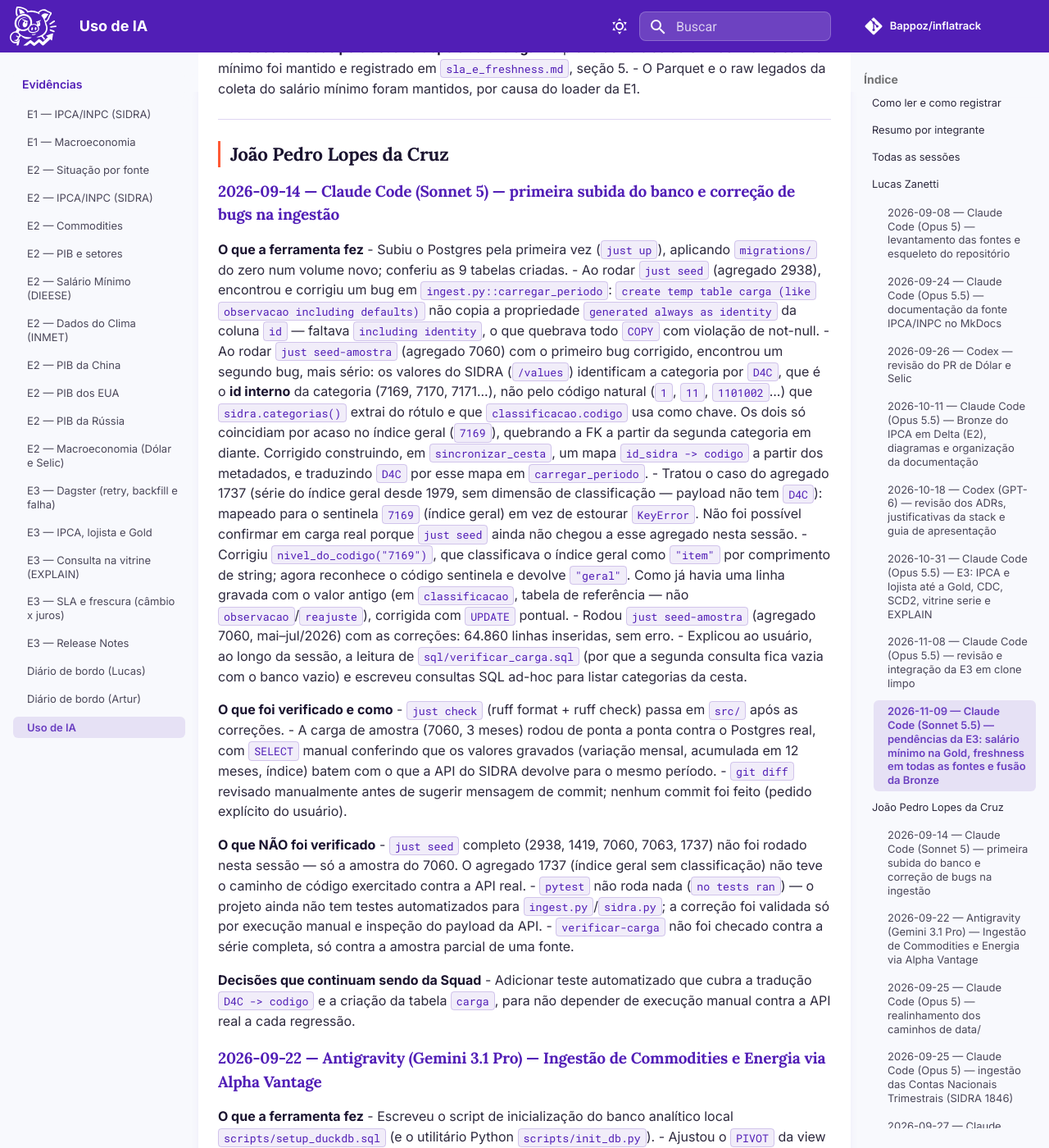
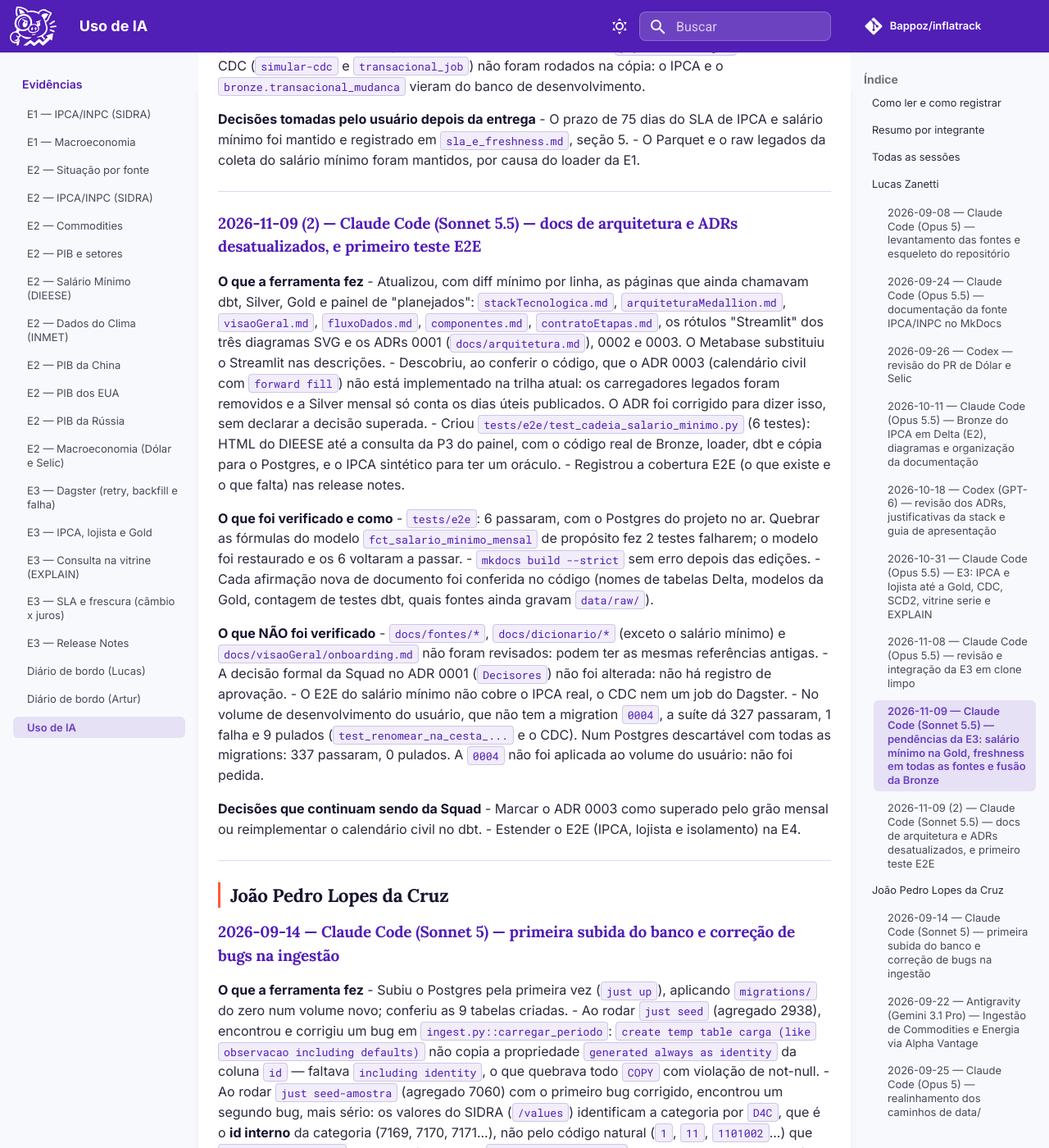
Before and after one commit to Bappoz/inflatrack, an MkDocs documentation site: the page built from docs/evidencias/uso_ia.md, in a window 1280 px wide and 1400 px high, scrolled down 10681 px. Shown: the whole window at 82% size. Built offline with MkDocs 1.6.1 and Material for MkDocs 9.7.7, drawn with Linux system fonts in a browser that asks for light colours; comment, search, counter and statistics services are not loaded; some of the changed text lies outside the part shown.

Commit message:
docs(e3): record E2E coverage and the doc update

```diff
--- a/AI-USAGE.md
+++ b/AI-USAGE.md
@@ -70,6 +70,7 @@ Exigido pela [Política de Uso de IA](https://unb-bd2.github.io/PlanoEnsino/) da
 | 2026-11-02 (Fase 4) | Artur Fernandes Galdino | Antigravity (Gemini 3.8 Flash) | Limpeza de Legados, Unificação no Dagster e Diário de Bordo (E3) |
 | 2026-11-08 | Lucas Zanetti | Claude Code (Opus 5.5) | Revisão e integração da E3: merge da `E3-pipeline`, execução do zero em clone limpo, correções de orquestração e Release Notes |
 | 2026-11-09 | Lucas Zanetti | Claude Code (Sonnet 5.5) | Pendências da E3: salário mínimo na Gold e no painel, checks de frescura em todas as fontes e fusão `ingest_*`/`bronze_*` de clima e salário mínimo |
+| 2026-11-09 | Lucas Zanetti | Claude Code (Sonnet 5.5) | Docs de arquitetura e ADRs desatualizados (dbt, Silver, Gold, Metabase) e primeiro teste E2E |
 
 ---
 
@@ -314,6 +315,31 @@ separados e um PR.
 **Decisões tomadas pelo usuário depois da entrega**
 - O prazo de 75 dias do SLA de IPCA e salário mínimo foi mantido e registrado em `sla_e_freshness.md`, seção 5.
 - O Parquet e o raw legados da coleta do salário mínimo foram mantidos, por causa do loader da E1.
+
+---
+
+### 2026-11-09 (2) — Claude Code (Sonnet 5.5) — docs de arquitetura e ADRs desatualizados, e primeiro teste E2E
+
+**O que a ferramenta fez**
+- Atualizou, com diff mínimo por linha, as páginas que ainda chamavam dbt, Silver, Gold e painel de "planejados": `stackTecnologica.md`, `arquiteturaMedallion.md`, `visaoGeral.md`, `fluxoDados.md`, `componentes.md`, `contratoEtapas.md`, os rótulos "Streamlit" dos três diagramas SVG e os ADRs 0001 (`docs/arquitetura.md`), 0002 e 0003. O Metabase substituiu o Streamlit nas descrições.
+- Descobriu, ao conferir o código, que o ADR 0003 (calendário civil com `forward fill`) não está implementado na trilha atual: os carregadores legados foram removidos e a Silver mensal só conta os dias úteis publicados. O ADR foi corrigido para dizer isso, sem declarar a decisão superada.
+- Criou `tests/e2e/test_cadeia_salario_minimo.py` (6 testes): HTML do DIEESE até a consulta da P3 do painel, com o código real de Bronze, loader, dbt e cópia para o Postgres, e o IPCA sintético para ter um oráculo.
+- Registrou a cobertura E2E (o que existe e o que falta) nas release notes.
+
+**O que foi verificado e como**
+- `tests/e2e`: 6 passaram, com o Postgres do projeto no ar. Quebrar as fórmulas do modelo `fct_salario_minimo_mensal` de propósito fez 2 testes falharem; o modelo foi restaurado e os 6 voltaram a passar.
+- `mkdocs build --strict` sem erro depois das edições.
+- Cada afirmação nova de documento foi conferida no código (nomes de tabelas Delta, modelos da Gold, contagem de testes dbt, quais fontes ainda gravam `data/raw/`).
+
+**O que NÃO foi verificado**
+- `docs/fontes/*`, `docs/dicionario/*` (exceto o salário mínimo) e `docs/visaoGeral/onboarding.md` não foram revisados: podem ter as mesmas referências antigas.
+- A decisão formal da Squad no ADR 0001 (`Decisores`) não foi alterada: não há registro de aprovação.
+- O E2E do salário mínimo não cobre o IPCA real, o CDC nem um job do Dagster.
+- No volume de desenvolvimento do usuário, que não tem a migration `0004`, a suíte dá 327 passaram, 1 falha e 9 pulados (`test_renomear_na_cesta_...` e o CDC). Num Postgres descartável com todas as migrations: 337 passaram, 0 pulados. A `0004` não foi aplicada ao volume do usuário: não foi pedida.
+
+**Decisões que continuam sendo da Squad**
+- Marcar o ADR 0003 como superado pelo grão mensal ou reimplementar o calendário civil no dbt.
+- Estender o E2E (IPCA, lojista e isolamento) na E4.
 
 ---
 
```
Also changed, not shown: docs/evidencias/e3/release_notes.md (+14 -1 lines).
